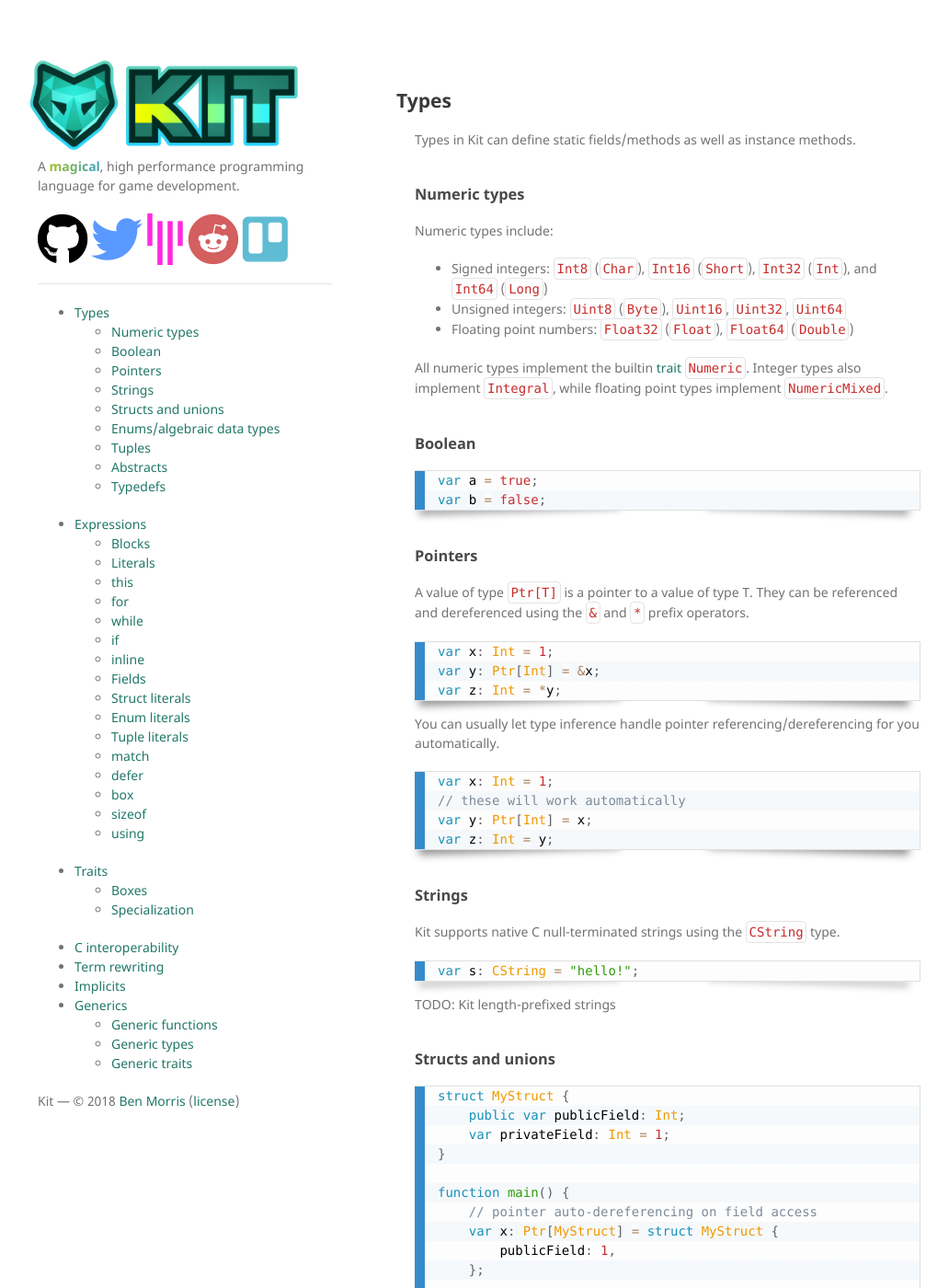
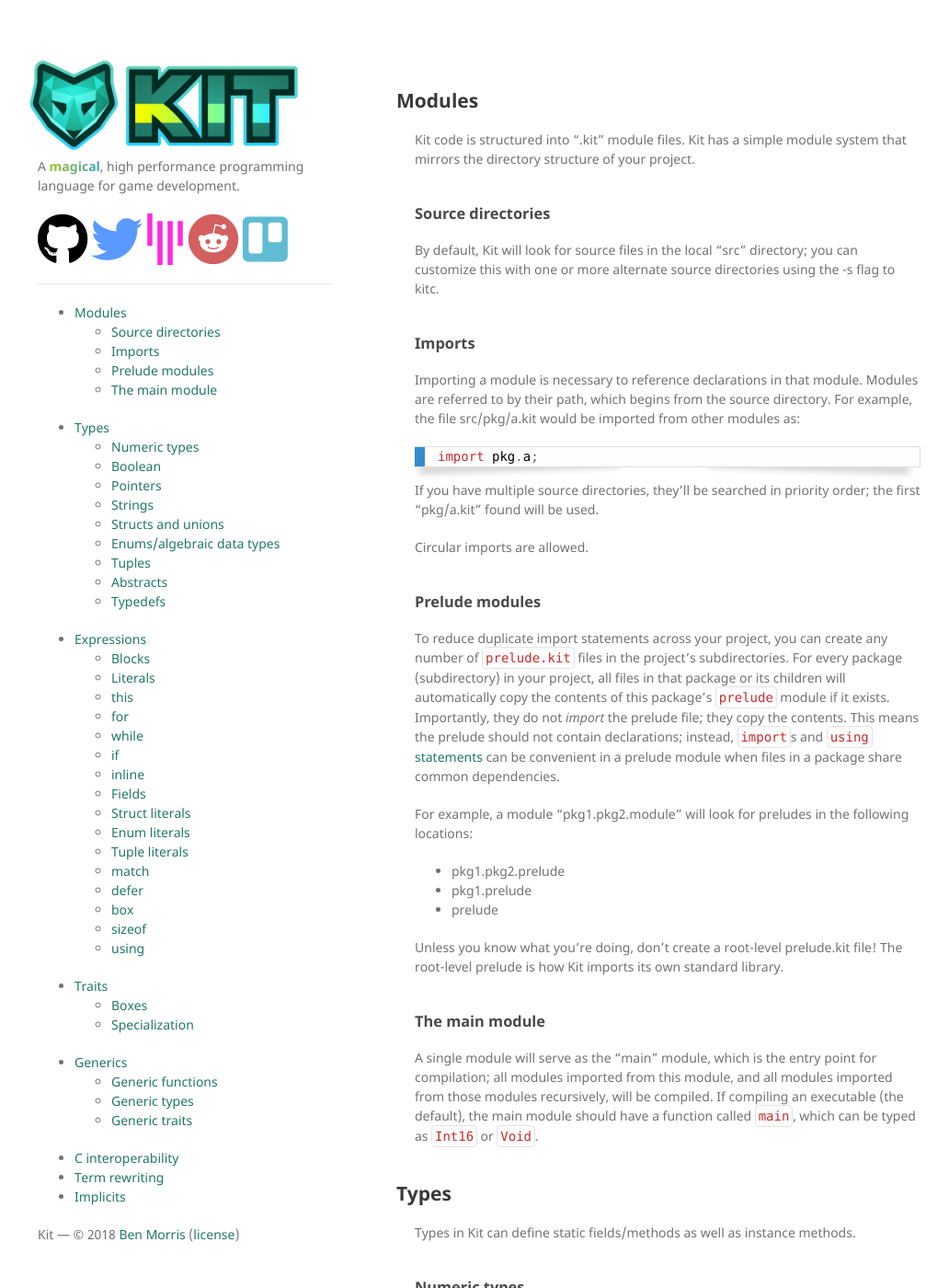
Before and after one commit to kitlang/kitlang.github.io, a Jekyll site: the page built from examples.md, in a window 1280 px wide and 1400 px high. Shown: the whole window at 92% size, without its empty margins (119-1151 px from the left). Built offline with Jekyll 4.4.1, drawn with Linux system fonts in a browser that asks for light colours; nearby versions of some CDN libraries; our own code applies the rules of GitHub Pages for plain Markdown files; some of the changed text lies outside the part shown.

Commit message:
Describe module system

```diff
--- a/examples.md
+++ b/examples.md
@@ -1,6 +1,44 @@
 ---
 layout: default
 ---
+
+
+Modules
+-------
+
+Kit code is structured into ".kit" module files. Kit has a simple module system that mirrors the directory structure of your project.
+
+### Source directories
+
+By default, Kit will look for source files in the local "src" directory; you can customize this with one or more alternate source directories using the -s flag to kitc.
+
+### Imports
+
+Importing a module is necessary to reference declarations in that module. Modules are referred to by their path, which begins from the source directory. For example, the file src/pkg/a.kit would be imported from other modules as:
+
+~~~kit
+import pkg.a;
+~~~
+
+If you have multiple source directories, they'll be searched in priority order; the first "pkg/a.kit" found will be used.
+
+Circular imports are allowed.
+
+### Prelude modules
+
+To reduce duplicate import statements across your project, you can create any number of `prelude.kit` files in the project's subdirectories. For every package (subdirectory) in your project, all files in that package or its children will automatically copy the contents of this package's `prelude` module if it exists. Importantly, they do not *import* the prelude file; they copy the contents. This means the prelude should not contain declarations; instead, `import`s and [`using` statements](#using) can be convenient in a prelude module when files in a package share common dependencies.
+
+For example, a module "pkg1.pkg2.module" will look for preludes in the following locations:
+
+- pkg1.pkg2.prelude
+- pkg1.prelude
+- prelude
+
+Unless you know what you're doing, don't create a root-level prelude.kit file! The root-level prelude is how Kit imports its own standard library.
+
+### The main module
+
+A single module will serve as the "main" module, which is the entry point for compilation; all modules imported from this module, and all modules imported from those modules recursively, will be compiled. If compiling an executable (the default), the main module should have a function called `main`, which can be typed as `Int16` or `Void`.
 
 
 Types
@@ -450,6 +488,77 @@ function main() {
 ~~~
 
 
+Generics
+--------
+
+Generics are parameterized functions, types or traits. In other words, they're functions, types or trait "templates", which won't be complete until they're filled in with specific parameter types.
+
+### Generic functions
+
+To make a function generic, declare it with one or more named type parameters:
+
+~~~kit
+function genericFunc[T](value: T) {
+    // ...
+}
+~~~
+
+The compiler will generate a new version of `genericFunc` every time it sees a new type used for T.
+
+~~~kit
+// these are calls to two different functions, since T is different
+genericFunc(1);
+genericFunc(true);
+~~~
+
+In this example, parameter `T` could be any type; a version will be generated with each specific type `T` observed during compilation. We know nothing about the capabilities of type `T`, since it could be anything; this means we can introduce compile-time errors by calling the function with an inappropriate type. For additional safety, type parameters can be constrained to specific trait members:
+
+~~~kit
+function add[T: Numeric](a: T, b: T): T {
+    // this is safe; all T values will be Numeric, so they support addition
+    return a + b;
+}
+~~~
+
+### Generic types
+
+`List` is a parameterized type which can hold values of any other type:
+
+~~~kit
+enum List[T] {
+    Cons(head: T, tail: Ptr[List[T]]);
+    Empty;
+}
+~~~
+
+and `List[Int]` is a specific type of `List` containing `Int` values.
+
+~~~kit
+var x: List[Int] = Cons(1, Empty);
+~~~
+
+If you don't specify all of the type parameters, the compiler will try to infer the missing types:
+
+~~~kit
+// this works; it'll infer that this is a List[Int8]
+var x: List = Cons(1, Empty);
+~~~
+
+### Generic traits
+
+Generic traits are parameterized and can reference their type parameters in trait methods.
+
+~~~kit
+// allocates values of type T
+trait Allocator[T] {
+    // a unique version of alloc/free will be generated for every type that
+    // matches constraint T
+    function alloc[U: T](): Ptr[U];
+    function free[U: T](ptr: Ptr[U]): Void;
+}
+~~~
+
+
 C interoperability
 ------------------
 
@@ -640,74 +749,3 @@ function main() {
     var myObject = MyObject.new();
 }
 ~~~
-
-
-Generics
---------
-
-Generics are parameterized functions, types or traits. In other words, they're functions, types or trait "templates", which won't be complete until they're filled in with specific parameter types.
-
-### Generic functions
-
-To make a function generic, declare it with one or more named type parameters:
-
-~~~kit
-function genericFunc[T](value: T) {
-    // ...
-}
-~~~
-
-The compiler will generate a new version of `genericFunc` every time it sees a new type used for T.
-
-~~~kit
-// these are calls to two different functions, since T is different
-genericFunc(1);
-genericFunc(true);
-~~~
-
-In this example, parameter `T` could be any type; a version will be generated with each specific type `T` observed during compilation. We know nothing about the capabilities of type `T`, since it could be anything; this means we can introduce compile-time errors by calling the function with an inappropriate type. For additional safety, type parameters can be constrained to specific trait members:
-
-~~~kit
-function add[T: Numeric](a: T, b: T): T {
-    // this is safe; all T values will be Numeric, so they support addition
-    return a + b;
-}
-~~~
-
-### Generic types
-
-`List` is a parameterized type which can hold values of any other type:
-
-~~~kit
-enum List[T] {
-    Cons(head: T, tail: Ptr[List[T]]);
-    Empty;
-}
-~~~
-
-and `List[Int]` is a specific type of `List` containing `Int` values.
-
-~~~kit
-var x: List[Int] = Cons(1, Empty);
-~~~
-
-If you don't specify all of the type parameters, the compiler will try to infer the missing types:
-
-~~~kit
-// this works; it'll infer that this is a List[Int8]
-var x: List = Cons(1, Empty);
-~~~
-
-### Generic traits
-
-Generic traits are parameterized and can reference their type parameters in trait methods.
-
-~~~kit
-// allocates values of type T
-trait Allocator[T] {
-    // a unique version of alloc/free will be generated for every type that
-    // matches constraint T
-    function alloc[U: T](): Ptr[U];
-    function free[U: T](ptr: Ptr[U]): Void;
-}
-~~~
```
